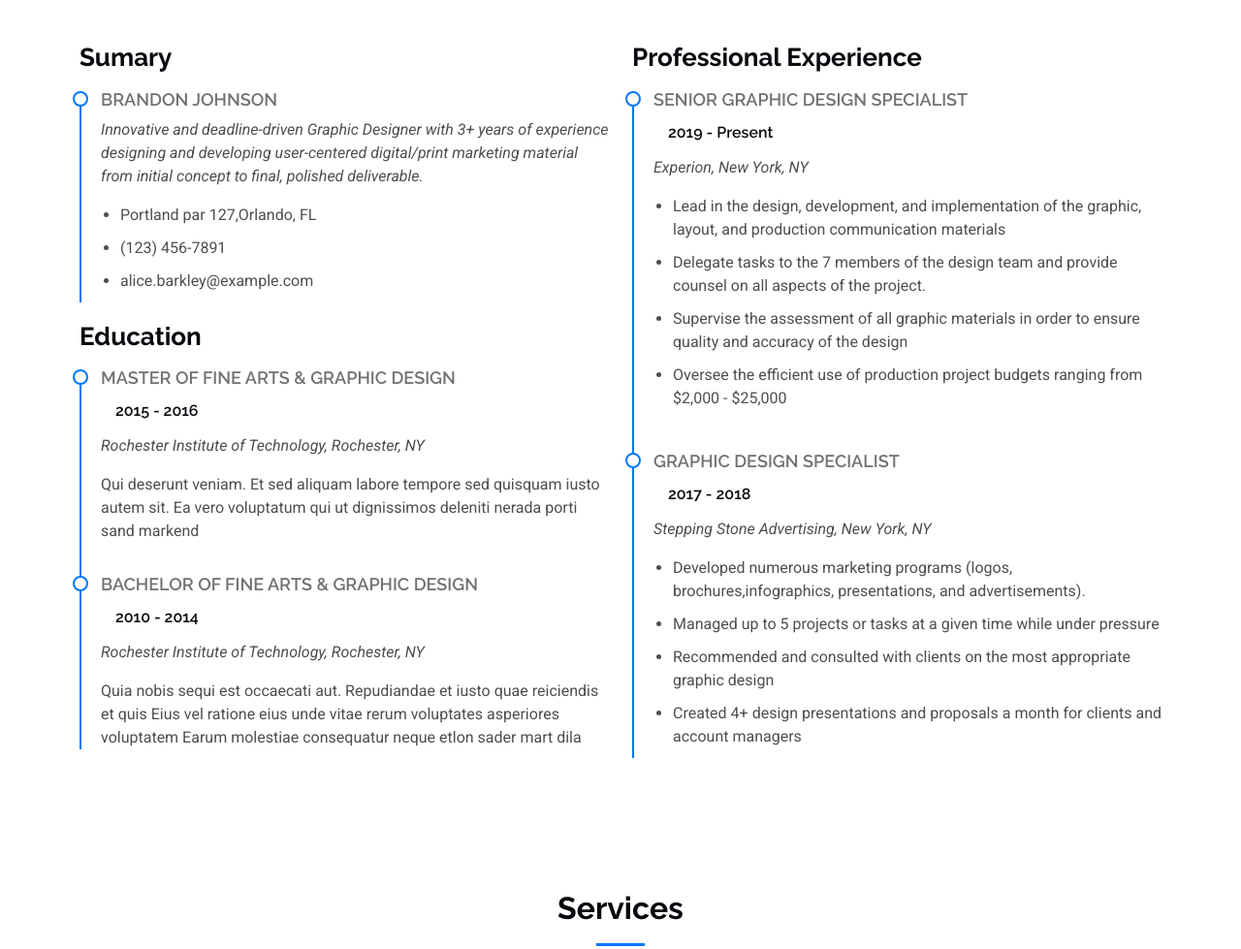
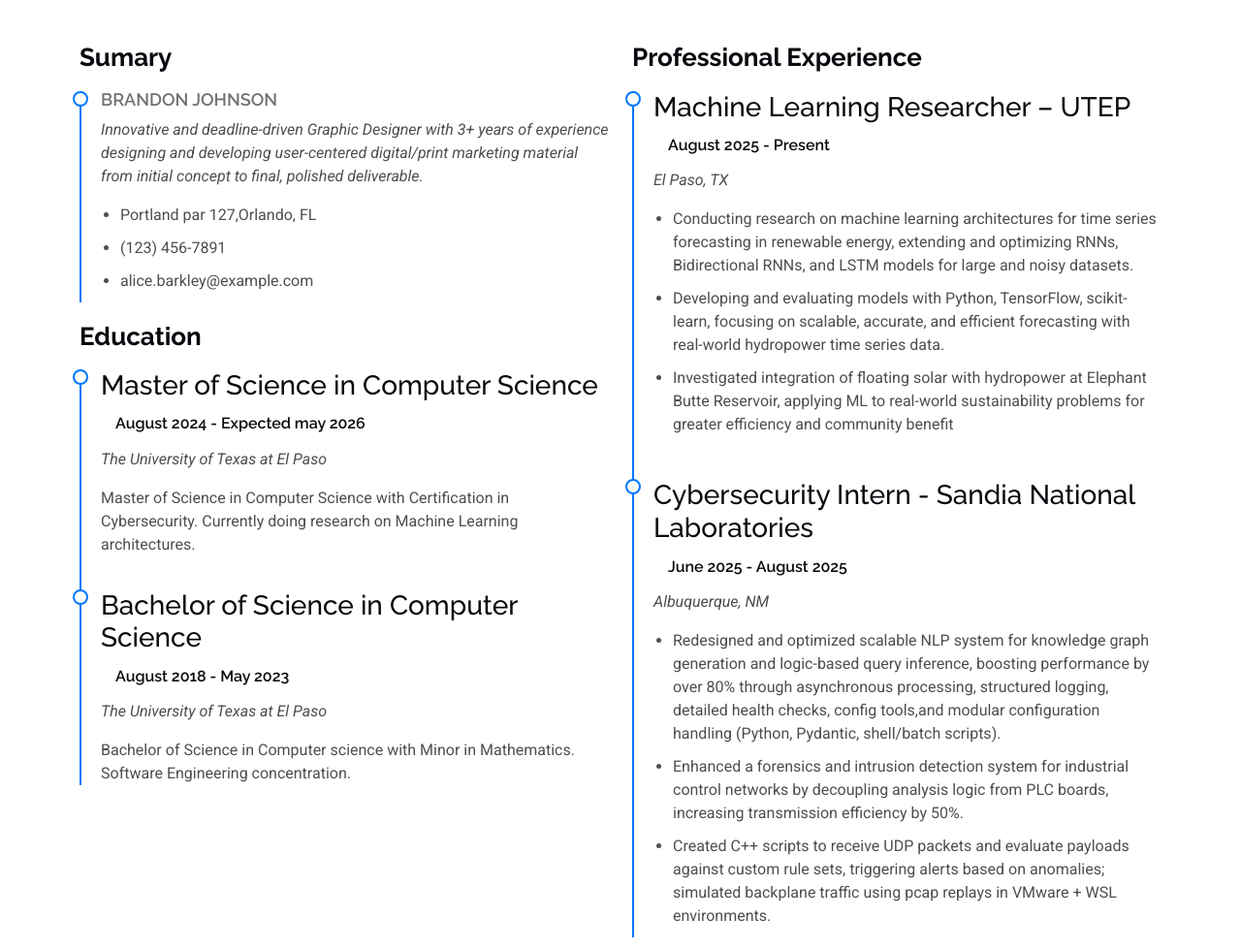
Before and after one commit to Edwin-Trejo/Edwin-Trejo.github.io, a plain HTML site: page index.html in a window 1280 px wide. Shown: the part 1640-2619 px from the top of the page at 97% size. Drawn offline with Linux system fonts and the light colour scheme.

Commit message:
added fist part of resume section

```diff
--- a/index.html
+++ b/index.html
@@ -4,7 +4,7 @@
 <head>
   <meta charset="utf-8">
   <meta content="width=device-width, initial-scale=1.0" name="viewport">
-  <title>Index - DevFolio Bootstrap Template</title>
+  <title>Edwin Trejo | M.S. Computer Science</title>
   <meta name="description" content="">
   <meta name="keywords" content="">
 
@@ -44,7 +44,7 @@
       <a href="index.html" class="logo d-flex align-items-center">
         <!-- Uncomment the line below if you also wish to use an image logo -->
         <!-- <img src="assets/img/logo.png" alt=""> -->
-        <h1 class="sitename">DevFolio</h1>
+        <h1 class="sitename">Edwin Trejo | M.S. Computer Science</h1>
       </a>
 
       <nav id="navmenu" class="navmenu">
@@ -86,8 +86,8 @@
       <img src="assets/img/hero-img.jpg" alt="" data-aos="fade-in">
 
       <div class="container d-flex flex-column align-items-center justify-content-center text-center" data-aos="fade-up" data-aos-delay="100">
-        <h2>I am Morgan Freeman</h2>
-        <p><span class="typed" data-typed-items="Designer, Developer, Freelancer, Photographer"></span></p>
+        <h2>I am Edwin Trejo</h2>
+        <p><span class="typed" data-typed-items="AI/ML Engineer, Cybersecurity Engineer, Programmer, Problem Solver"></span></p>
       </div>
 
     </section><!-- /Hero Section -->
@@ -105,10 +105,9 @@
                 <img src="assets/img/profile-img.jpg" class="img-fluid" alt="">
               </div>
               <div class="col-lg-7 about-info">
-                <p><strong>Name: </strong> <span>Morgan Freeman</span></p>
-                <p><strong>Profile: </strong> <span>full stack developer</span></p>
-                <p><strong>Email: </strong> <span>contact@example.com</span></p>
-                <p><strong>Phone: </strong> <span>(617) 557-0089</span></p>
+                <p><strong>Name: </strong> <span>Edwin Trejo</span></p>
+                <p><strong>Profile: </strong> <span>AI/ML Researcher</span></p>
+                <p><strong>Email: </strong> <span>ehtrejo9@outlook.com</span></p>
               </div>
             </div>
 
@@ -202,17 +201,17 @@
 
             <h3 class="resume-title">Education</h3>
             <div class="resume-item">
-              <h4>Master of Fine Arts &amp; Graphic Design</h4>
-              <h5>2015 - 2016</h5>
-              <p><em>Rochester Institute of Technology, Rochester, NY</em></p>
-              <p>Qui deserunt veniam. Et sed aliquam labore tempore sed quisquam iusto autem sit. Ea vero voluptatum qui ut dignissimos deleniti nerada porti sand markend</p>
+              <h3>Master of Science in Computer Science</h3>
+              <h5>August 2024 - Expected may 2026</h5>
+              <p><em>The University of Texas at El Paso</em></p>
+              <p>Master of Science in Computer Science with Certification in Cybersecurity. Currently doing research on Machine Learning architectures.</p>
             </div><!-- Edn Resume Item -->
 
             <div class="resume-item">
-              <h4>Bachelor of Fine Arts &amp; Graphic Design</h4>
-              <h5>2010 - 2014</h5>
-              <p><em>Rochester Institute of Technology, Rochester, NY</em></p>
-              <p>Quia nobis sequi est occaecati aut. Repudiandae et iusto quae reiciendis et quis Eius vel ratione eius unde vitae rerum voluptates asperiores voluptatem Earum molestiae consequatur neque etlon sader mart dila</p>
+              <h3>Bachelor of Science in Computer Science</h3>
+              <h5>August 2018 - May 2023</h5>
+              <p><em>The University of Texas at El Paso</em></p>
+              <p>Bachelor of Science in Computer science with Minor in Mathematics. Software Engineering concentration.</p>
             </div><!-- Edn Resume Item -->
 
           </div>
@@ -220,26 +219,24 @@
           <div class="col-lg-6" data-aos="fade-up" data-aos-delay="200">
             <h3 class="resume-title">Professional Experience</h3>
             <div class="resume-item">
-              <h4>Senior graphic design specialist</h4>
-              <h5>2019 - Present</h5>
-              <p><em>Experion, New York, NY </em></p>
+              <h3>Machine Learning Researcher – UTEP</h3>
+              <h5>August 2025 - Present</h5>
+              <p><em>El Paso, TX</em></p>
               <ul>
-                <li>Lead in the design, development, and implementation of the graphic, layout, and production communication materials</li>
-                <li>Delegate tasks to the 7 members of the design team and provide counsel on all aspects of the project. </li>
-                <li>Supervise the assessment of all graphic materials in order to ensure quality and accuracy of the design</li>
-                <li>Oversee the efficient use of production project budgets ranging from $2,000 - $25,000</li>
+                <li>Conducting research on machine learning architectures for time series forecasting in renewable energy, extending and optimizing RNNs, Bidirectional RNNs, and LSTM models for large and noisy datasets.</li>
+                <li>Developing and evaluating models with Python, TensorFlow, scikit-learn, focusing on scalable, accurate, and efficient forecasting with real-world hydropower time series data. </li>
+                <li>Investigated integration of floating solar with hydropower at Elephant Butte Reservoir, applying ML to real-world sustainability problems for greater efficiency and community benefit</li>
               </ul>
             </div><!-- Edn Resume Item -->
 
             <div class="resume-item">
-              <h4>Graphic design specialist</h4>
-              <h5>2017 - 2018</h5>
-              <p><em>Stepping Stone Advertising, New York, NY</em></p>
+              <h3>Cybersecurity Intern - Sandia National Laboratories</h3>
+              <h5>June 2025 - August 2025</h5>
+              <p><em>Albuquerque, NM</em></p>
               <ul>
-                <li>Developed numerous marketing programs (logos, brochures,infographics, presentations, and advertisements).</li>
-                <li>Managed up to 5 projects or tasks at a given time while under pressure</li>
-                <li>Recommended and consulted with clients on the most appropriate graphic design</li>
-                <li>Created 4+ design presentations and proposals a month for clients and account managers</li>
+                <li>Redesigned and optimized scalable NLP system for knowledge graph generation and logic-based query inference, boosting performance by over 80% through asynchronous processing, structured logging, detailed health checks, config tools,and modular configuration handling (Python, Pydantic, shell/batch scripts).</li>
+                <li>Enhanced a forensics and intrusion detection system for industrial control networks by decoupling analysis logic from PLC boards, increasing transmission efficiency by 50%.</li>
+                <li>Created C++ scripts to receive UDP packets and evaluate payloads against custom rule sets, triggering alerts based on anomalies; simulated backplane traffic using pcap replays in VMware + WSL environments.</li>
               </ul>
             </div><!-- Edn Resume Item -->
 
@@ -832,11 +829,11 @@
           <div class="row gy-4">
 
             <div class="col-md-6">
-              <input type="text" name="name" class="form-control" placeholder="Your Name" required="">
+              <input type="text" name="name" class="form-control" placeholder="Edwin Trejo" required="">
             </div>
 
             <div class="col-md-6 ">
-              <input type="email" class="form-control" name="email" placeholder="Your Email" required="">
+              <input type="email" class="form-control" name="email" placeholder="ehtrejo9@outlook.com" required="">
             </div>
 
             <div class="col-md-12">
```
Also changed, not shown: portfolio-details.html (+1 -1 lines), service-details.html (+2 -2 lines), starter-page.html (+3 -3 lines).
